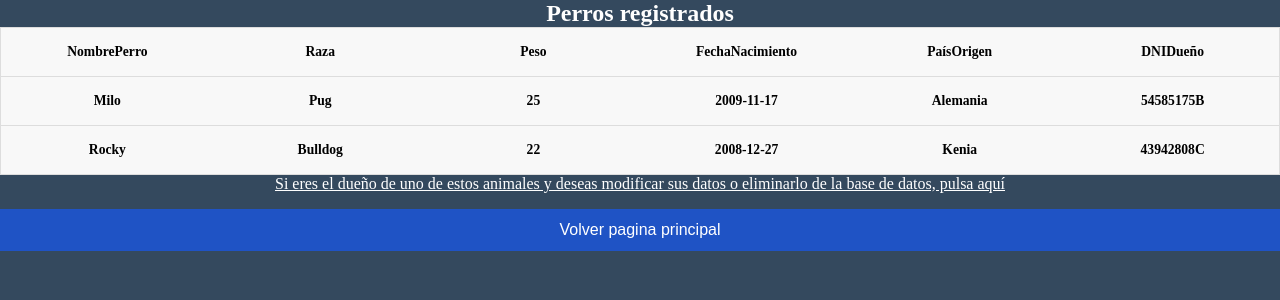
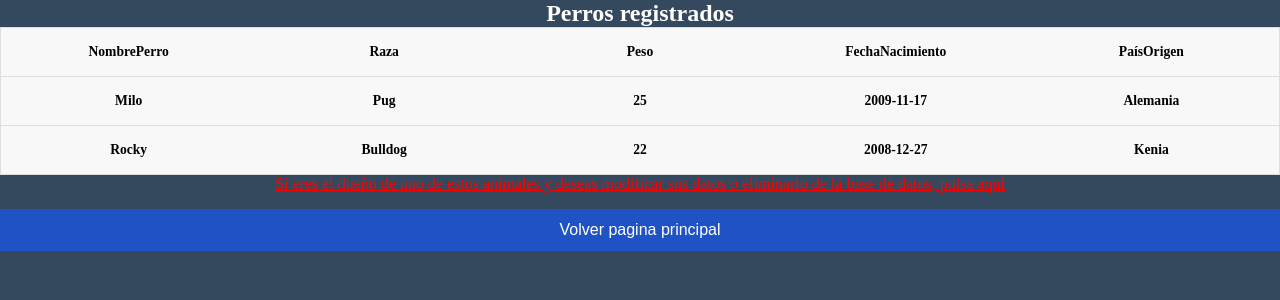
Before and after one commit to xballes/Proyecto0SGSSI, a PHP site: page /listageneral.php in a window 1280 px wide. Shown: the top 300 px of the page. Run offline with PHP 8.4, Linux system fonts and the light colour scheme; the visitor is signed in with stand-in values (Sample User, id 1); data comes from the database, SQL or seed files in the repository; data that the repository does not hold is empty.

Commit message:
DNI Dueño quitado de la lista general

```diff
--- a/app/listageneral.php
+++ b/app/listageneral.php
@@ -44,7 +44,6 @@ $lista=mysqli_query($conectar,$listaperros);
                     <th>Peso</th>
                     <th>FechaNacimiento</th>
                     <th>PaísOrigen</th>
-                    <th>DNIDueño</th>
                 </tr>
             </thead>
             <tbody>
@@ -55,7 +54,6 @@ $lista=mysqli_query($conectar,$listaperros);
                         <th><?=$fila['Peso'] ?></th>
                         <th><?=$fila['FechaNacimiento'] ?></th>
                         <th><?=$fila['PaisOrigen'] ?></th>
-                        <th><?=$fila['DNIDueño']?></th>
                     </tr>
                 <?php endwhile; ?>
             </tbody>
--- a/app/listas.css
+++ b/app/listas.css
@@ -45,7 +45,7 @@ h2{
 }
 
 a{
-  color: white;
+  color: red;
   display: grid;
   place-content: center;
 }
```
